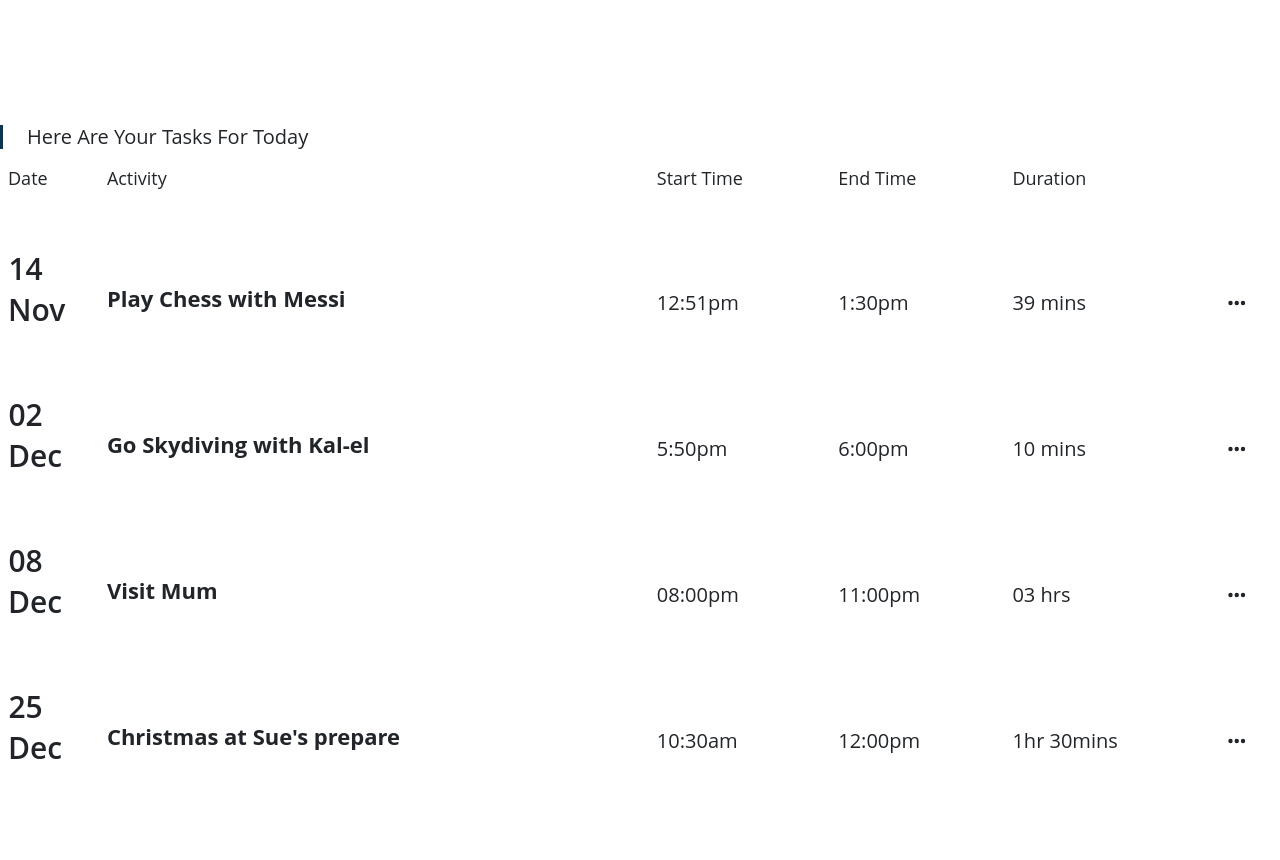
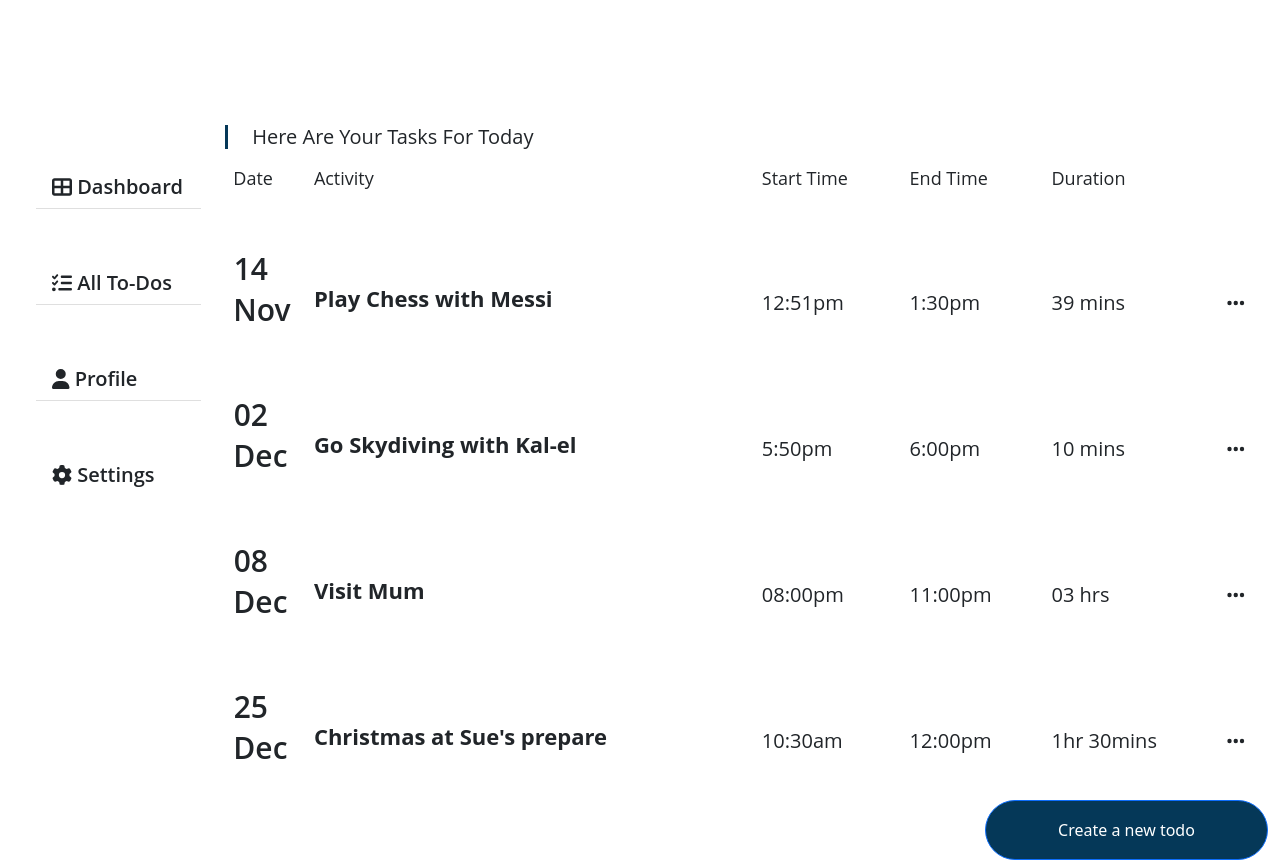
Before and after one commit to LamideAnifowoshe/todo-app, a React (Create React App) app: page / in a window 1280 px wide. Shown: the part 154-1014 px from the top of the page. Before the commit the page ends 954 px from the top, so only its background shows below. Built offline with nearby package versions, Linux system fonts and the light colour scheme.

Commit message:
Route Components

```diff
--- a/src/App.js
+++ b/src/App.js
@@ -1,11 +1,14 @@
 import React from "react";
+import { BrowserRouter, Routes, Route } from "react-router-dom";
 import NavBar from "./Components/NavBar";
 import Dashboard from "./Components/Dashboard";
+import Container from "react-bootstrap/Container";
+import Row from "react-bootstrap/Row";
+import Col from "react-bootstrap/Col";
+import AllToDo from "./Components/AllToDo";
 import { useState } from "react";
-
-const addToDo = (id) => {
-  console.log("add", id);
-};
+import SideNav from "./Components/SideNav";
+import NewToDo from "./Components/NewToDo";
 
 function App() {
   const [todos, setTodos] = useState([
@@ -49,11 +52,35 @@ function App() {
       duration: "1hr 30mins",
     },
   ]);
+  console.log("todos", todos);
+  const addToDo = (todo) => {
+    const id = Math.floor(Math.random() * 100);
+
+    const newTodo = { id, ...todo };
+    console.log("todo", newTodo);
+    setTodos([...todos, newTodo]);
+  };
 
   return (
     <div>
       <NavBar />
-      <Dashboard todos={todos} onAdd={addToDo} />
+      <Container fluid={true}>
+        <Row>
+          <Col sm={2}>
+            <SideNav />
+          </Col>
+          <Col sm={10}>
+            <Routes>
+              <Route
+                path="/"
+                element={<Dashboard todos={todos} onAdd={addToDo} />}
+              />
+              <Route path="/AllToDo" element={<AllToDo />} />
+            </Routes>
+          </Col>
+          <NewToDo onAdd={addToDo} />
+        </Row>
+      </Container>
     </div>
   );
 }
```
